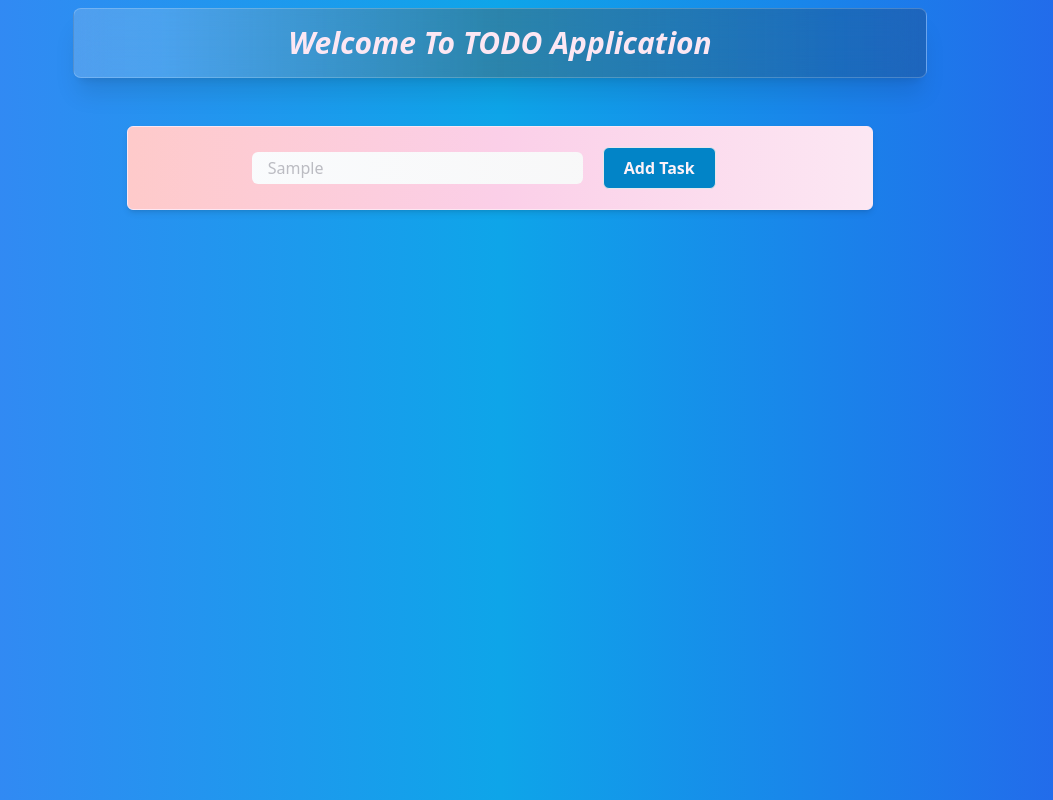
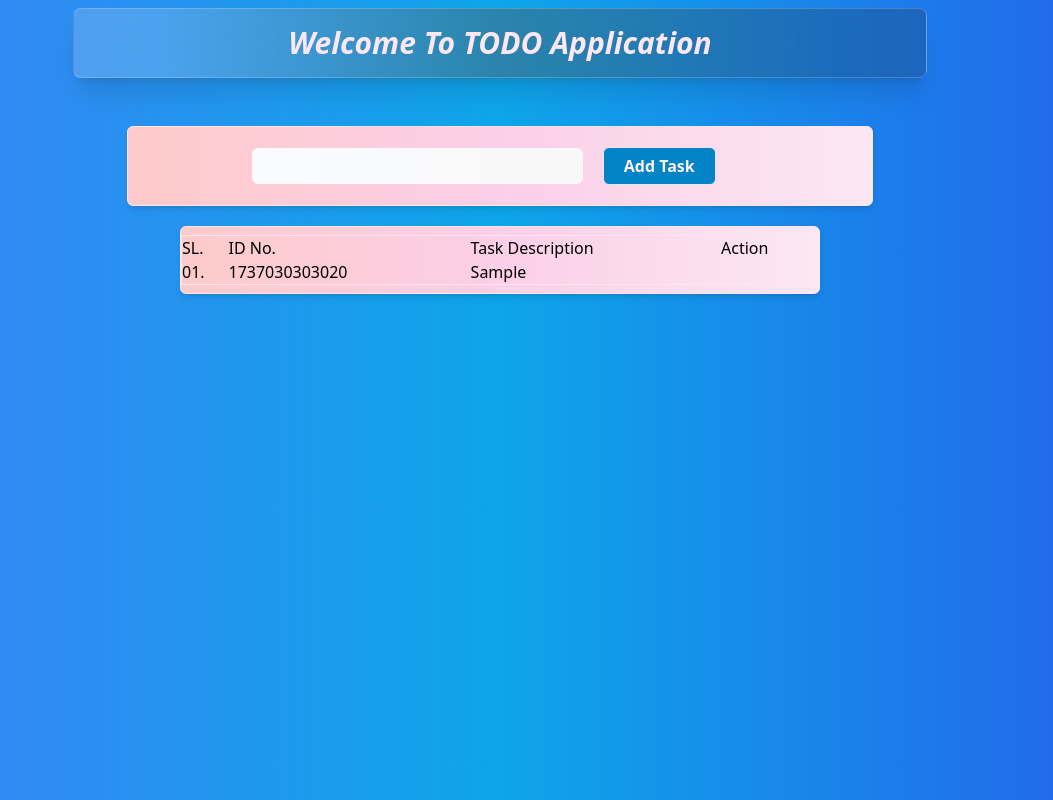
Before and after one commit to rakib-hasan-78/react-simple-todo, a React (Vite) app: page / in a window 1280 px wide. Both pictures are taken after typing "Sample" into the empty fields and a click on the button "Add Task". Shown: the top 800 px of the page, without its empty margins (140-1193 px from the left). Built offline with nearby package versions, Linux system fonts and the light colour scheme.

Commit message:
add item inbteraction completed.

```diff
--- a/src/components/Application.jsx
+++ b/src/components/Application.jsx
@@ -1,29 +1,68 @@
-// import React from 'react';
 import { useState } from 'react';
 import Button from './../utilities/Button';
+
 
 const Application = () => {
     const [data, setData] = useState([]);
     const [text, setText] = useState('');
-console.log(text)
+
+    const clickToAdd = (e) => {
+        e.preventDefault();
+        setData([...data, { id: new Date().getTime(), text: text, completed: false }]);
+        setText('');
+    };
+
+    console.log(text);
+
     return (
         <section className="w-full h-screen my-10 ">
             <div className="w-7/12 mx-auto bg-gradient-to-r from-red-200 via-pink-200
              to-pink-100 backdrop-blur-2xl inset-10 border border-pink-100
              rounded-md shadow-md py-2 bg-opacity-10">
                 <div className="flex flex-row items-center w-8/12 mx-auto py-3 gap-2 space-x-3">
-                    <input type="text" name="add-text" id="add-input"
-                     className="bg-gradient-to-r from-slate-100/40
-                      to-zinc-100/65 py-1 w-8/12 outline-0
+                    <input
+                        type="text"
+                        name="add-text"
+                        id="add-input"
+                        className="bg-gradient-to-r from-slate-100/40
+                      to-zinc-100/65 py-1.5 w-8/12 outline-0
                        rounded-md text-zinc-400/70
                         font-light capitalize px-4
-                         caret-zinc-400/75 inset-8" value={text}
-                         onChange={(e) => {
-                            e.target.value !== ''? setText(e.target.value) : setText('')
-                        }} />
-                    <Button btnName={`add task`} className={`bg-sky-600 text-pink-50 py-1`} />
+                         caret-zinc-400/75 inset-8"
+                        value={text}
+                        onChange={(e) => setText(e.target.value)}  // Simplified handler
+                    />
+                    <Button
+                        btnName={`add task`}
+                        className={`bg-sky-600 text-pink-50`}
+                        onAction={clickToAdd}  // Updated to onClick
+                    />
                 </div>
             </div>
+            {data.length>0 && <div className='w-6/12  mx-auto my-5 bg-gradient-to-r from-red-200 via-pink-200
+             to-pink-100 backdrop-blur-2xl inset-10 border border-pink-100
+             rounded-md shadow-md py-2 bg-opacity-10'>
+                    <table className='w-full border'>
+                        <thead>
+                            <tr>
+                                <td>SL.</td>
+                                <td>ID No.</td>
+                                <td>Task Description</td>
+                                <td>Action</td>
+                            </tr>
+                        </thead>
+                        <tbody>
+                            {data.map((element, index)=>(
+                                <tr key={element.id}>
+                                    <td>{index+1<10 ? `0${index+1}.`: `${index+1}.`}</td>
+                                    <td>{element.id}</td>
+                                    <td>{element.text}</td>
+                                </tr>
+                            ))}
+                        </tbody>
+                    </table>
+            </div>
+            }
         </section>
     );
 };
--- a/src/components/Header.jsx
+++ b/src/components/Header.jsx
@@ -1,6 +1,5 @@
 // import React from 'react';
 import Title from './../utilities/Title';
-import Button from './../utilities/Button';
 
 const Header = () => {
     return (
--- a/src/utilities/Button.jsx
+++ b/src/utilities/Button.jsx
@@ -2,7 +2,7 @@ import React from 'react';
 
 const Button = ({btnName, className, onAction,   ...props}) => {
     return (
-        <button type='button' {...props} className={`border px-5 py-2 capitalize font-bold cursor-pointer rounded-md ${className}`} onClick={onAction} >
+        <button type='button' {...props} className={`border px-5 py-1.5 capitalize font-bold cursor-pointer rounded-md ${className}`} onClick={onAction} >
             {btnName}
         </button>
     );
```
